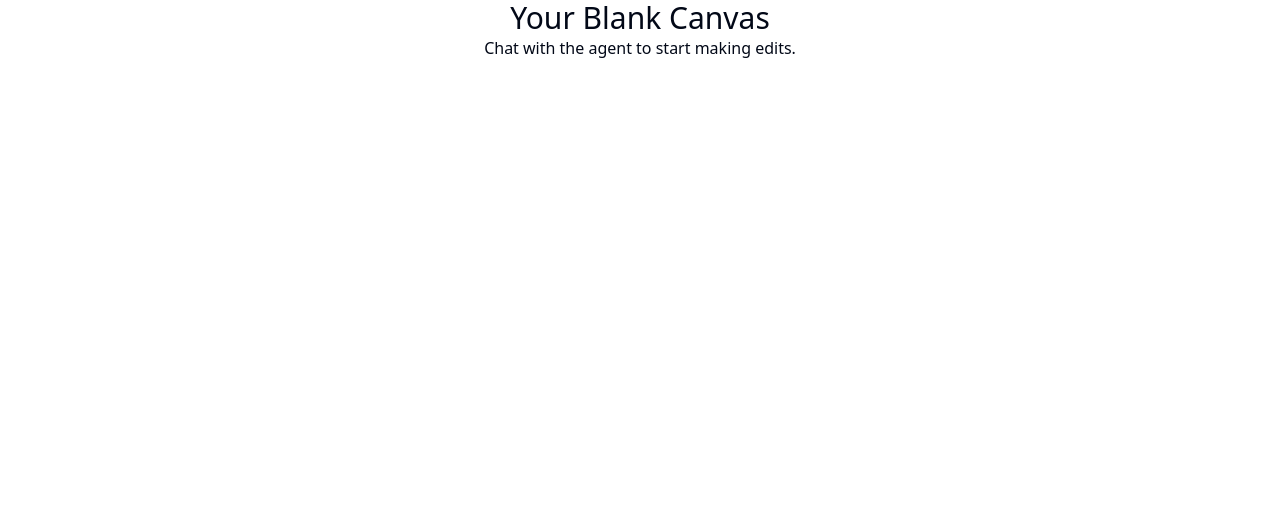
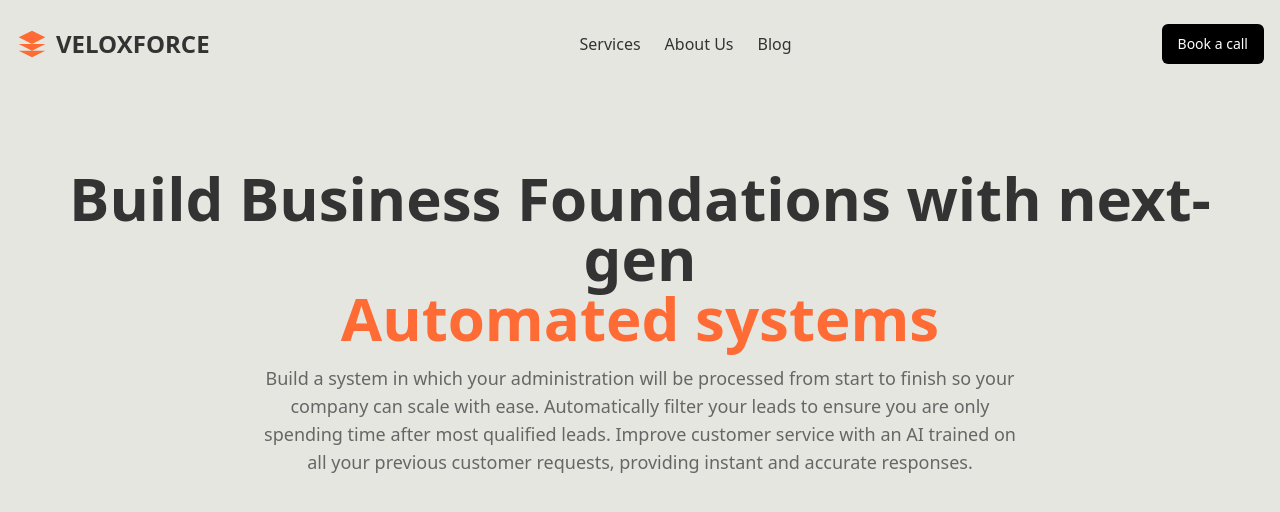
Before and after one commit to GPT-Engineer-App/pixel-perfect-hero, a React (Vite) app: page / in a window 1280 px wide. Shown: the top 512 px of the page. Built offline with nearby package versions, Linux system fonts and the light colour scheme.

Commit message:
GPT Engineer Update [skip gpt_engineer]

```diff
--- a/src/pages/Index.jsx
+++ b/src/pages/Index.jsx
@@ -1,12 +1,36 @@
 // Update this page (the content is just a fallback if you fail to update the page)
+
+import { Button } from "@/components/ui/button";
+import { ArrowRight } from "lucide-react";
 
 const Index = () => {
   return (
-    <div className="flex justify-center items-center">
-      <div className="text-center">
-        <h1 className="text-3xl">Your Blank Canvas</h1>
-        <p>Chat with the agent to start making edits.</p>
-      </div>
+    <div className="bg-[#e6e6e1] min-h-screen">
+      <header className="container mx-auto px-4 py-6 flex justify-between items-center">
+        <div className="flex items-center">
+          <svg className="w-8 h-8 text-[#ff6b35]" viewBox="0 0 24 24" fill="currentColor">
+            <path d="M12 2L2 7l10 5 10-5-10-5zM2 17l10 5 10-5M2 12l10 5 10-5"></path>
+          </svg>
+          <span className="ml-2 text-2xl font-bold text-[#333333]">VELOXFORCE</span>
+        </div>
+        <nav className="hidden md:flex space-x-6">
+          <a href="#services" className="text-[#333333] hover:text-[#ff6b35]">Services</a>
+          <a href="#about" className="text-[#333333] hover:text-[#ff6b35]">About Us</a>
+          <a href="#blog" className="text-[#333333] hover:text-[#ff6b35]">Blog</a>
+        </nav>
+        <Button className="bg-black text-white hover:bg-[#333333]">Book a call</Button>
+      </header>
+      <main className="container mx-auto px-4 py-20 text-center">
+        <h1 className="text-5xl md:text-6xl font-bold text-[#333333] mb-4">
+          Build Business Foundations with next-gen<br />
+          <span className="text-[#ff6b35]">Automated systems</span>
+        </h1>
+        <p className="text-[#666666] max-w-3xl mx-auto mb-8 text-lg">
+          Build a system in which your administration will be processed from start to finish so your company can scale with ease.
+          Automatically filter your leads to ensure you are only spending time after most qualified leads.
+          Improve customer service with an AI trained on all your previous customer requests, providing instant and accurate responses.
+        </p>
+      </main>
     </div>
   );
 };
--- a/tailwind.config.js
+++ b/tailwind.config.js
@@ -21,6 +21,11 @@ module.exports = {
         border: "hsl(var(--border))",
         input: "hsl(var(--input))",
         ring: "hsl(var(--ring))",
+        velox: {
+          background: "#e6e6e1",
+          text: "#333333",
+          accent: "#ff6b35",
+        },
         background: "hsl(var(--background))",
         foreground: "hsl(var(--foreground))",
         primary: {
```
